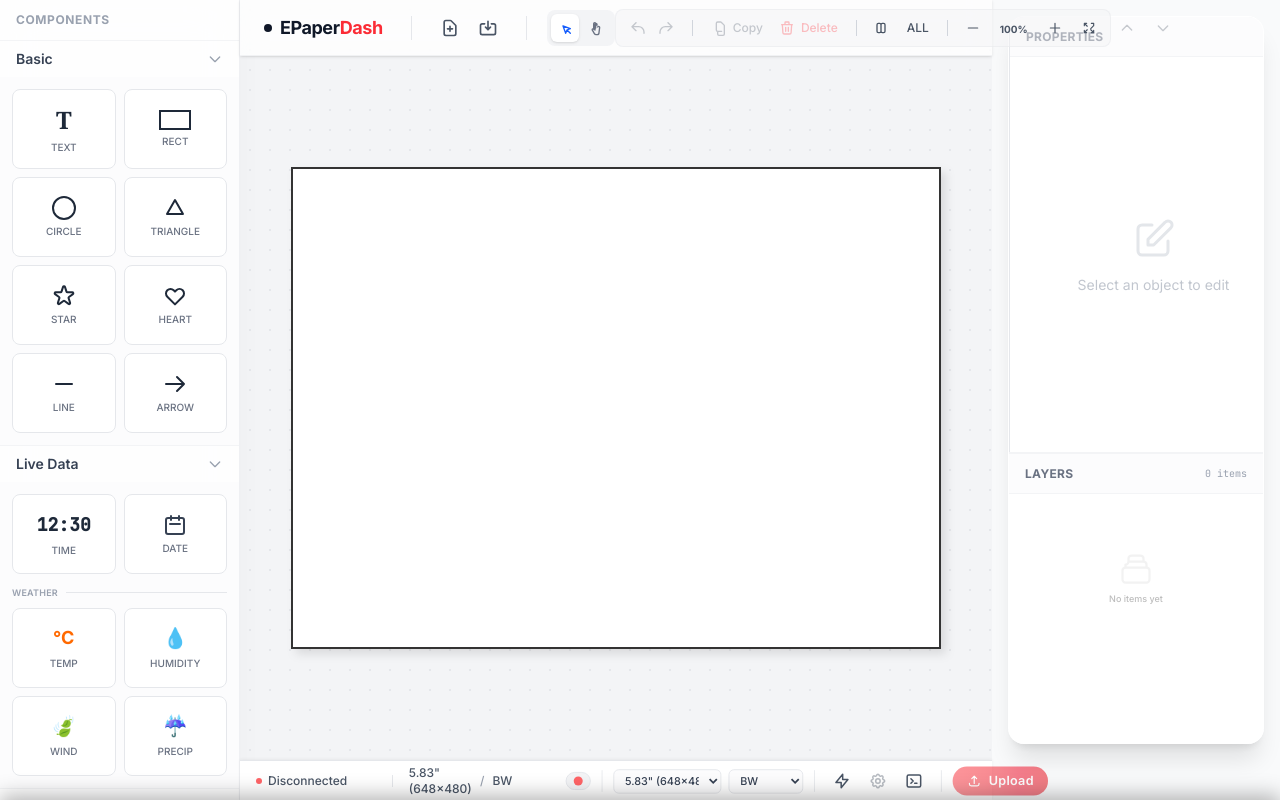
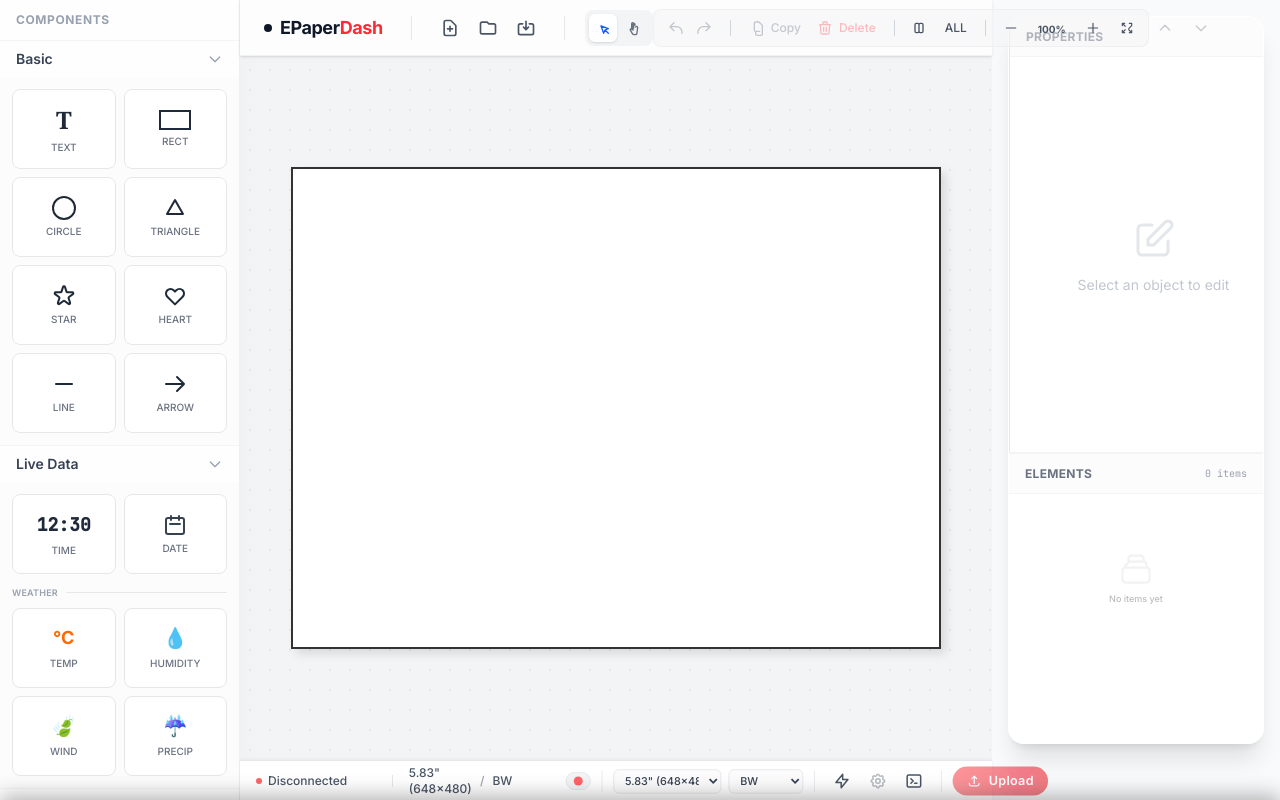
Before and after one commit to liaochihung/EPaperDash, a Vue app in the folder web/: page / in a window 1280 px wide. Built offline with nearby package versions, Linux system fonts and the light colour scheme.

Commit message:
fix: add load project function back

```diff
--- a/web/src/App.vue
+++ b/web/src/App.vue
@@ -166,14 +166,17 @@ const handleSaveProject = () => {
 const handleNewProject = () => {
     if (!canvasEditorRef.value) return;
 
-    // Check if there are unsaved changes (isDirty is a computed ref)
+    // Check if there are unsaved changes or items on canvas
     const isDirtyValue = canvasEditorRef.value.isDirty?.value ?? false;
+    const hasNodes = (canvasEditorRef.value.getNodes?.().length ?? 0) > 0;
 
-    if (isDirtyValue) {
-        // Ask if user wants to discard or save first
-        const saveFirst = confirm('You have unsaved changes. Click OK to save first, or Cancel to discard and create new.');
-        if (saveFirst) {
-            handleSaveProject();
+    if (isDirtyValue || hasNodes) {
+        const message = isDirtyValue
+            ? 'You have unsaved changes. Creating a new project will delete all current work. Continue?'
+            : 'Clear current workspace and start a new project?';
+
+        if (!confirm(message)) {
+            return;
         }
     }
 
@@ -185,6 +188,16 @@ const handleNewProject = () => {
 };
 
 const handleLoadProject = () => {
+    if (!canvasEditorRef.value) return;
+
+    // Check if there are unsaved changes
+    const isDirtyValue = canvasEditorRef.value.isDirty?.value ?? false;
+    if (isDirtyValue) {
+        if (!confirm('You have unsaved changes. Loading a new project will discard them. Continue?')) {
+            return;
+        }
+    }
+
     const fileInput = document.createElement('input');
     fileInput.type = 'file';
     fileInput.accept = '.json';
@@ -197,6 +210,8 @@ const handleLoadProject = () => {
                 if (canvasEditorRef.value) {
                     canvasEditorRef.value.importState(content);
                     localStorage.setItem('epaper_dash_layout', content);
+                    // Mark as saved after loading
+                    canvasEditorRef.value.markSaved?.();
                 }
             } catch (err) {
                 console.error("Failed to load project", err);
@@ -356,6 +371,9 @@ watch(selectedObject, (newVal) => {
               <div class="flex items-center gap-0.5">
                   <button @click="handleNewProject" class="p-2 rounded-md text-gray-600 hover:bg-gray-100 transition-colors" title="New Project (Ctrl+N)">
                     <svg xmlns="http://www.w3.org/2000/svg" class="h-5 w-5" fill="none" viewBox="0 0 24 24" stroke="currentColor"><path stroke-linecap="round" stroke-linejoin="round" stroke-width="2" d="M9 13h6m-3-3v6m5 5H7a2 2 0 01-2-2V5a2 2 0 012-2h5.586a1 1 0 01.707.293l5.414 5.414a1 1 0 01.293.707V19a2 2 0 01-2 2z" /></svg>
+                  </button>
+                  <button @click="handleLoadProject" class="p-2 rounded-md text-gray-600 hover:bg-gray-100 transition-colors" title="Load Project (Ctrl+O)">
+                    <svg xmlns="http://www.w3.org/2000/svg" class="h-5 w-5" fill="none" viewBox="0 0 24 24" stroke="currentColor"><path stroke-linecap="round" stroke-linejoin="round" stroke-width="2" d="M3 7v10a2 2 0 002 2h14a2 2 0 002-2V9a2 2 0 00-2-2h-6l-2-2H5a2 2 0 00-2 2z" /></svg>
                   </button>
                   <button @click="handleSaveProject" class="p-2 rounded-md text-gray-600 hover:bg-gray-100 transition-colors" title="Save Project (Ctrl+S)">
                     <svg xmlns="http://www.w3.org/2000/svg" class="h-5 w-5" fill="none" viewBox="0 0 24 24" stroke="currentColor"><path stroke-linecap="round" stroke-linejoin="round" stroke-width="2" d="M8 7H5a2 2 0 00-2 2v9a2 2 0 002 2h14a2 2 0 002-2V9a2 2 0 00-2-2h-3m-1 4l-3 3m0 0l-3-3m3 3V4" /></svg>
--- a/web/src/components/LayersPanel.vue
+++ b/web/src/components/LayersPanel.vue
@@ -34,7 +34,7 @@ const getNodeIcon = (node) => {
 <template>
   <div class="flex flex-col h-full bg-white border-t border-gray-100 overflow-hidden">
     <div class="h-10 border-b border-gray-100 flex items-center px-4 bg-gray-50/50">
-      <h2 class="font-bold text-xs text-gray-500 uppercase tracking-wide">Layers</h2>
+      <h2 class="font-bold text-xs text-gray-500 uppercase tracking-wide">Elements</h2>
       <span class="ml-auto text-[10px] text-gray-400 font-mono">{{ nodes.length }} items</span>
     </div>
 
```
